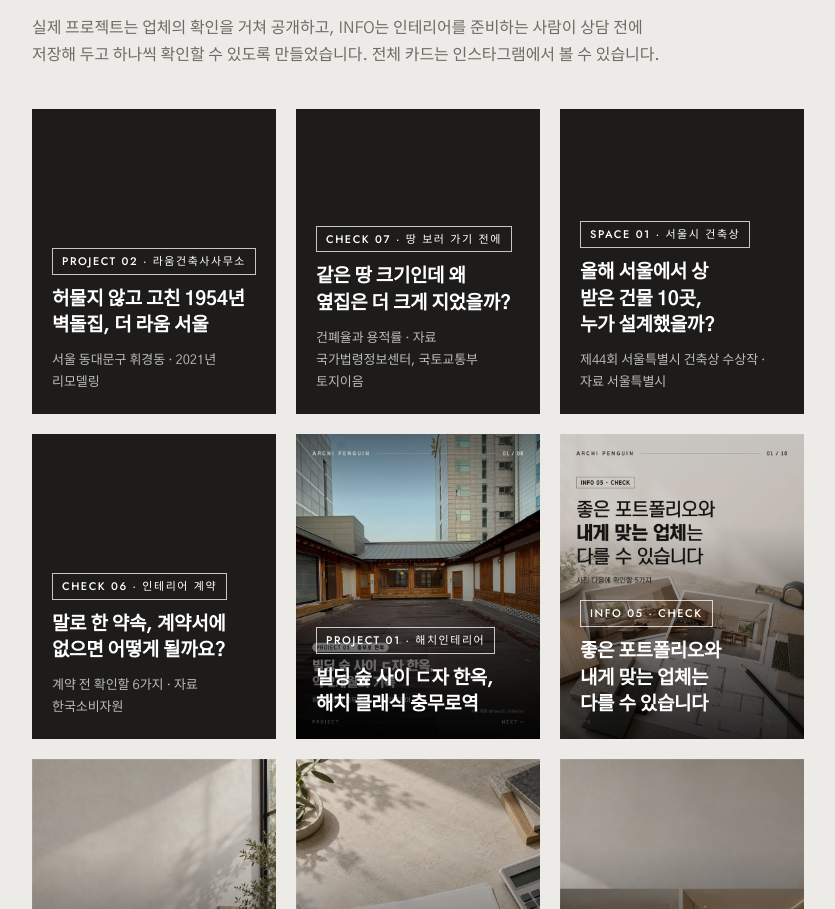
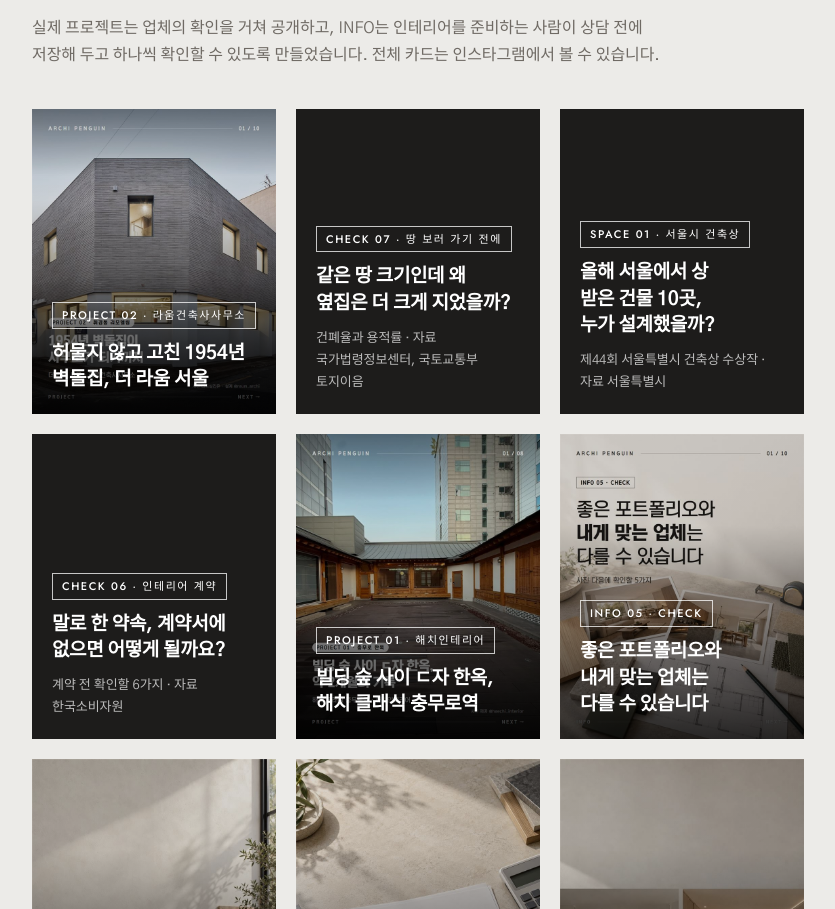
Before and after one commit to cgun5177/archi-penguin-site, a plain HTML site: page index.html in a window 1280 px wide. Shown: the part 2330-3239 px from the top of the page, without its empty margins (356-1191 px from the left). Drawn offline with Linux system fonts and the light colour scheme.

Commit message:
Use PROJECT 02 cover photo in archive (permission from 라움, 11-25)
Co-Authored-By: Claude Opus 5.5 <noreply@anthropic.com>

```diff
--- a/index.html
+++ b/index.html
@@ -228,7 +228,7 @@ footer p { margin: 0; color: var(--stone); font-size: 13px; }
         <h2>지금까지 올린 <b>PROJECT · SPACE · CHECK · INFO</b></h2>
         <p class="intro">실제 프로젝트는 업체의 확인을 거쳐 공개하고, INFO는 인테리어를 준비하는 사람이 상담 전에 저장해 두고 하나씩 확인할 수 있도록 만들었습니다. 전체 카드는 인스타그램에서 볼 수 있습니다.</p>
         <div class="archive">
-          <a class="post text" href="https://www.instagram.com/p/DgHe93Xn8-Y/" target="_blank" rel="noopener"><span class="tag">PROJECT 02 · 라움건축사사무소</span><h3>허물지 않고 고친 1954년 벽돌집, 더 라움 서울</h3><p>서울 동대문구 휘경동 · 2021년 리모델링</p></a>
+          <a class="post" style="background-image:url('img/project02.jpg')" href="https://www.instagram.com/p/DgHe93Xn8-Y/" target="_blank" rel="noopener"><span class="tag">PROJECT 02 · 라움건축사사무소</span><h3>허물지 않고 고친 1954년 벽돌집, 더 라움 서울</h3></a>
           <a class="post text" href="https://www.instagram.com/p/Df8yYmmn-nN/" target="_blank" rel="noopener"><span class="tag">CHECK 07 · 땅 보러 가기 전에</span><h3>같은 땅 크기인데 왜 옆집은 더 크게 지었을까?</h3><p>건폐율과 용적률 · 자료 국가법령정보센터, 국토교통부 토지이음</p></a>
           <a class="post text" href="https://www.instagram.com/p/DflKTmSn-Pl/" target="_blank" rel="noopener"><span class="tag">SPACE 01 · 서울시 건축상</span><h3>올해 서울에서 상 받은 건물 10곳, 누가 설계했을까?</h3><p>제44회 서울특별시 건축상 수상작 · 자료 서울특별시</p></a>
           <a class="post text" href="https://www.instagram.com/p/DfRm6aJn_Js/" target="_blank" rel="noopener"><span class="tag">CHECK 06 · 인테리어 계약</span><h3>말로 한 약속, 계약서에 없으면 어떻게 될까요?</h3><p>계약 전 확인할 6가지 · 자료 한국소비자원</p></a>
```
Also changed, not shown: img/project02.jpg (added).
